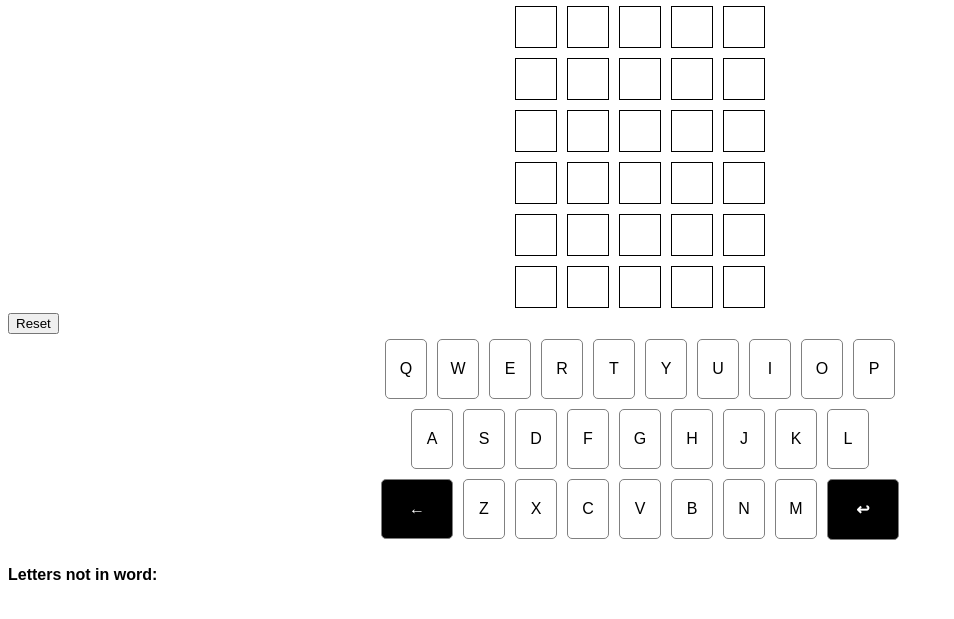
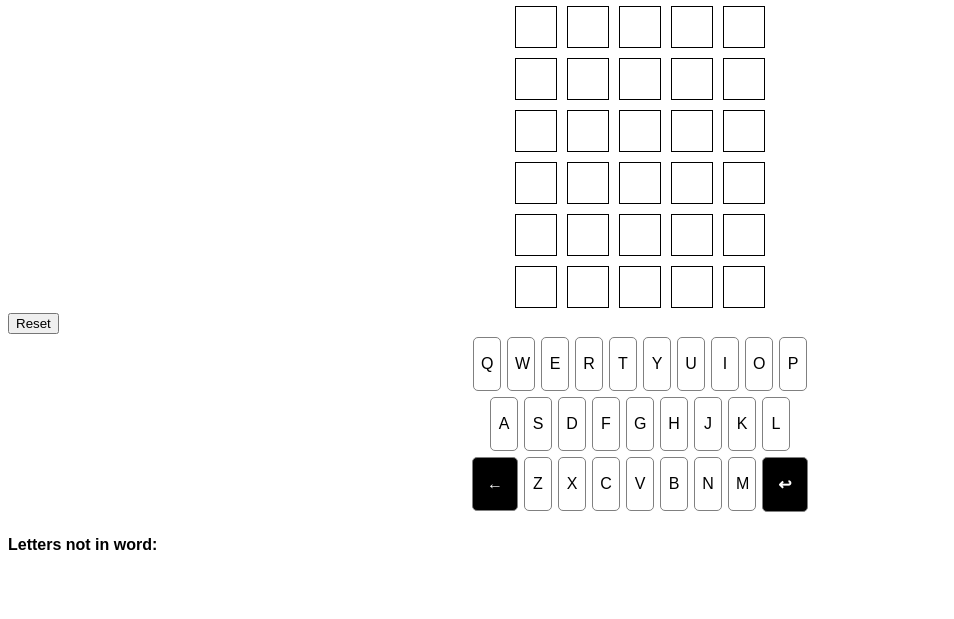
Before and after one commit to dan-dev1/dan-dev1.github.io, a plain HTML site: page hemorrhoids.html in a window 1280 px wide. Shown: the part 79-698 px from the top of the page, without its empty margins (0-954 px from the left). Drawn offline with Linux system fonts and the light colour scheme.

Commit message:
resized keyboard

```diff
--- a/hemorrhoids.html
+++ b/hemorrhoids.html
@@ -30,17 +30,17 @@
 
 		#keyboard {
 			width: 100%;
-			max-width: 600px;
+			max-width: 700px;
 			margin: auto;
 		}
 
 		.keyb-tile {
 			display: inline-block;
-			width: 20px;
-			padding: 20px 10px;
+			width: 12px;
+			padding: 17px 7px;
 			border: 1px solid grey;
 			vertical-align: middle;
-			margin: 5px;
+			margin: 3px;
 			user-select: none;
 			border-radius: 5px;
 		}
@@ -54,7 +54,7 @@
 			background-color: black;
 			color: white;
 			font-weight: bold;
-			width: 50px;
+			width: 30px;
 		}
 	</style>
 	<title>wwordle</title>
```
